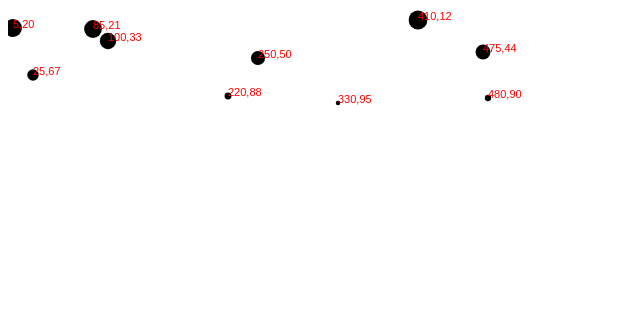
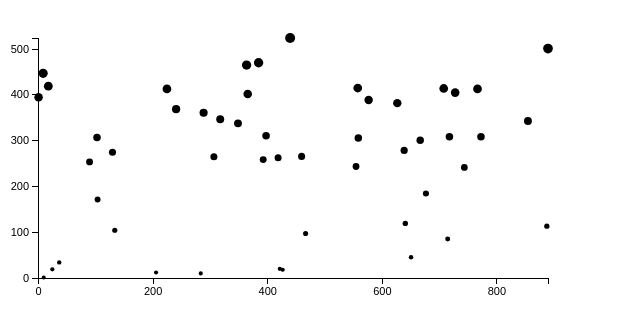
Before and after one commit to sarahjer/D3, a website: page scatterplot.html in a window 1280 px wide. Shown: the whole page, without its empty margins (0-640 px from the left). Drawn offline with nearby package versions, Linux system fonts and the light colour scheme.

Commit message:
Completed Scatterplot

```diff
--- a/scatterplot.html
+++ b/scatterplot.html
@@ -5,18 +5,51 @@
         <title>D3 Test</title>
         <script type="text/javascript" src="https://d3js.org/d3.v4.min.js"></script>
         <style type="text/css">
+				.axis path,
+				.axis line {
+				    fill: none;
+				    stroke: black;
+				    shape-rendering: crispEdges;
+				}
 
+				.axis text {
+				    font-family: sans-serif;
+				    font-size: 11px;
+				}
 		</style>
     </head>
     <body>
         <script type="text/javascript">
 	        //Width and height
 			var w = 600;
-			var h = 100;
-			var dataset = [
-                [5, 20], [480, 90], [250, 50], [100, 33], [330, 95],
-                [410, 12], [475, 44], [25, 67], [85, 21], [220, 88]
-              ];
+			var h = 300;
+			var padding = 30;
+			//Dynamic, random dataset
+			var dataset = [];
+			var numDataPoints = 50;
+			var xRange = Math.random() * 1000;
+			var yRange = Math.random() * 1000;
+			for (var i = 0; i < numDataPoints; i++) {
+			    var newNumber1 = Math.round(Math.random() * xRange);
+			    var newNumber2 = Math.round(Math.random() * yRange);
+			    dataset.push([newNumber1, newNumber2]);
+			}
+            var xScale = d3.scaleLinear()
+                     .domain([0, d3.max(dataset, function(d) { return d[0]; })])
+                     .range([padding, w - padding*2]);
+            var yScale = d3.scaleLinear()
+                     .domain([0, d3.max(dataset, function(d) { return d[1]; })])
+                     .range([h - padding, padding]);
+            var rScale = d3.scaleLinear()
+                     .domain([0, d3.max(dataset, function(d) { return d[1]; })])
+                     .range([2, 5]);
+            var xAxis = d3.axisBottom()
+    				 .scale(xScale)
+    				 .ticks(5);
+            var yAxis = d3.axisLeft()
+    				 .scale(yScale)
+    				 .ticks(5);
+
 	        var svg = d3.select("body")
             .append("svg")
             .attr("width", w)   // <-- Here
@@ -27,31 +60,41 @@
 			   .enter()
 			   .append("circle")
 			   .attr("cx", function(d) {
-			        return d[0];
-			   })
+    				return xScale(d[0]);
+				})
 			   .attr("cy", function(d) {
-			        return d[1];
-			   })
+				    return yScale(d[1]);
+				})
 			   .attr("r", function(d) {
-				    return Math.sqrt(h - d[1]);
+				    return rScale(d[1]);
 				});
 
-			   svg.selectAll("text")
-			   .data(dataset)
-			   .enter()
-			   .append("text")
-			   .text(function(d) {
-			        return d[0] + "," + d[1];
-			   })
-			   .attr("x", function(d) {
-			        return d[0];
-			   })
-			   .attr("y", function(d) {
-			        return d[1];
-			   })
-			   .attr("font-family", "sans-serif")
-			   .attr("font-size", "11px")
-			   .attr("fill", "red");
+				// Creating Labels
+			 //   svg.selectAll("text")
+			 //   .data(dataset)
+			 //   .enter()
+			 //   .append("text")
+			 //   .text(function(d) {
+			 //        return d[0] + "," + d[1];
+			 //   })
+			 //   .attr("x", function(d) {
+				//     return xScale(d[0]);
+				// })
+				// .attr("y", function(d) {
+				//     return yScale(d[1]);
+				// })
+			 //   .attr("font-family", "sans-serif")
+			 //   .attr("font-size", "11px")
+			 //   .attr("fill", "red");
+
+				svg.append("g")
+				    .attr("class", "axis")
+				    .attr("transform", "translate(0," + (h - padding) + ")")
+				    .call(xAxis);
+				svg.append("g")
+				    .attr("class", "axis")
+				    .attr("transform", "translate(" + padding + ",0)")
+    				.call(yAxis);
         </script>
     </body>
 </html>
```
